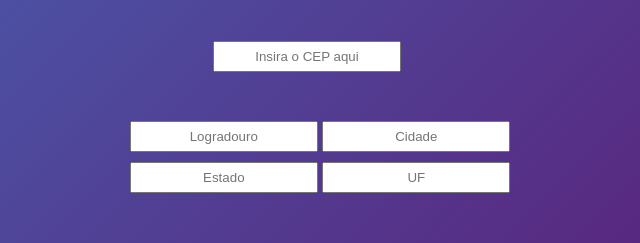
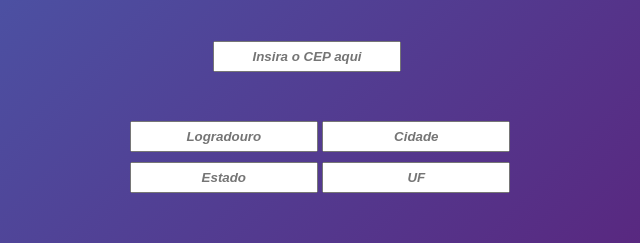
Before and after one commit to Davidvalo/cep-search, a plain HTML site: page index.html in a window 1280 px wide. Shown: the part 199-442 px from the top of the page, 331-971 px from the left. Drawn offline with Linux system fonts and the light colour scheme.

Commit message:
more style

```diff
--- a/stylesheet.css
+++ b/stylesheet.css
@@ -98,6 +98,8 @@ body {
     width: 180px;
     margin-bottom: 10px;
     text-align: center;
+    font-weight: bolder;
+    font-style: italic  ;
 }
 
 
@@ -117,4 +119,6 @@ body {
     height: 25px;
     width: 180px;
     text-align: center;
+    font-weight: bolder;
+    font-style: italic;
 }
```
